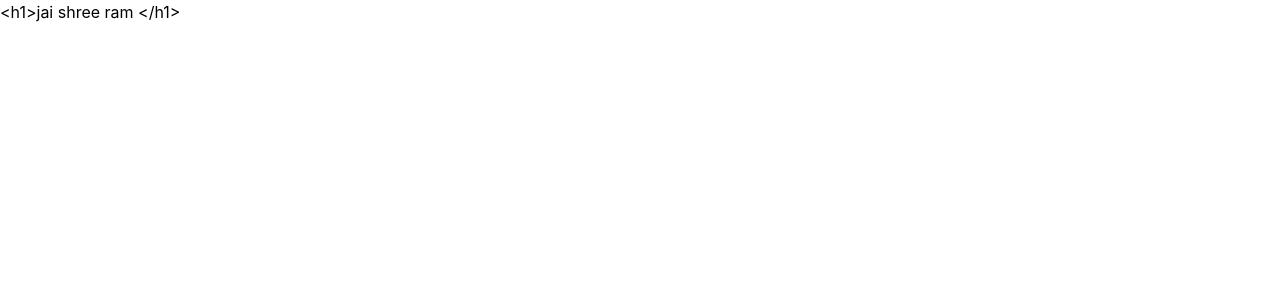
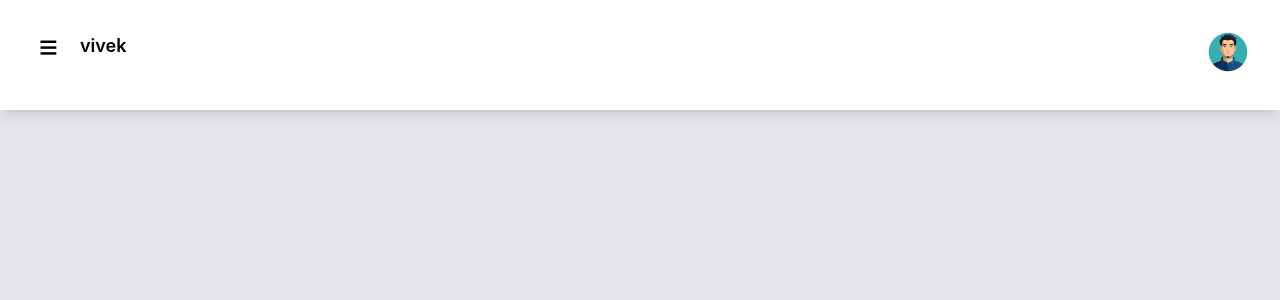
Before and after one commit to vivek76-coder/React-E-commerce, a React (Vite) app: page / in a window 1280 px wide. Shown: the top 300 px of the page. Built offline with nearby package versions, Linux system fonts and the light colour scheme.

Commit message:
day 07/03/2026 working on admin-index.jsx

```diff
--- a/package.json
+++ b/package.json
@@ -14,6 +14,7 @@
     "react": "^19.2.0",
     "react-dom": "^19.2.0",
     "react-router-dom": "^7.13.1",
+    "remixicon": "^4.9.1",
     "tailwindcss": "^4.2.1"
   },
   "devDependencies": {
--- a/src/App.jsx
+++ b/src/App.jsx
@@ -1,10 +1,11 @@
+import 'remixicon/fonts/remixicon.css'
 import { BrowserRouter, Routes, Route } from 'react-router-dom'
 import Layout from './component/Admin/index.jsx'
 function App() {
   return (
     <BrowserRouter>
       <Routes>
-        <Route path='/' element={'<h1>jai shree ram </h1>'} />
+        <Route path='/' element={<Layout />} />
       </Routes>
     </BrowserRouter>
   )
--- a/src/component/Admin/index.jsx
+++ b/src/component/Admin/index.jsx
@@ -1,10 +1,61 @@
+import { useState } from 'react'
 const Layout = () => {
+    const [size, setSize] = useState(0)
+    const [accountMenu, setAccountMenu] = useState(false)
     return (
-        <>
-            <h1 className='text-lg font-bold bg-gray-200'>
-                jai shree ram
-            </h1>
-        </>
+        <div className='flex'>
+            <aside
+                className=' fixed top-0 left-0  h-full bg-fuchsia-500'
+                style={{
+                    width: size,
+                    transition: '0.3s'
+                }}
+            >
+
+            </aside>
+            <section
+                className='bg-gray-200 h-screen w-full '
+                style={{
+                    marginLeft: size,
+                    transition: '0.3s'
+                }}
+            >
+                <nav className='bg-white p-8 shadow-lg flex text-center  align-middle justify-between'>
+                    <div className='flex gap-4 align-middle'>
+                        <button onClick={() => setSize(size === 280 ? 0 : 280)}
+                            className='w-8 h-8 border-none hover:text-white hover:rounded-md hover:border-fuchsia-500 hover:bg-fuchsia-500'
+                        >
+                            <i className="ri-menu-line text-xl font-semibold"></i>
+                        </button >
+                        <h1 className='text-lg font-semibold '>vivek</h1>
+                    </div>
+
+                    <div>
+                        <button
+                            className='relative'
+                            onClick={() => setAccountMenu(!accountMenu)}
+                        >
+                            <img src='/images/avatar.avif' className='w-10 h-10 rounded-full right-[0%]' />
+                            {accountMenu &&
+                                <div className='absolute top-16 right-[0%] min-h-[50px] w-52 bg-white shadow-3xl'>
+                                    <h1 className=' font-semibold '>vivek</h1>
+                                    <p className='text-gray-500'>vs2299043@gmaol.com</p>
+                                    <hr className='border-gray-200 m-2' />
+                                    <button
+                                        className='p-2 font-semibold text-lg text-gray-700'
+
+                                    >
+                                        <i className="ri-logout-circle-r-line mx-2"></i>logout
+                                    </button>
+
+                                </div>
+                            }
+                        </button>
+
+                    </div>
+                </nav>
+            </section>
+        </div>
     )
 }
 export default Layout;
```
Also changed, not shown: public/images/avatar.avif (added), 1 other file (tests, documents, lock files or other folders).
